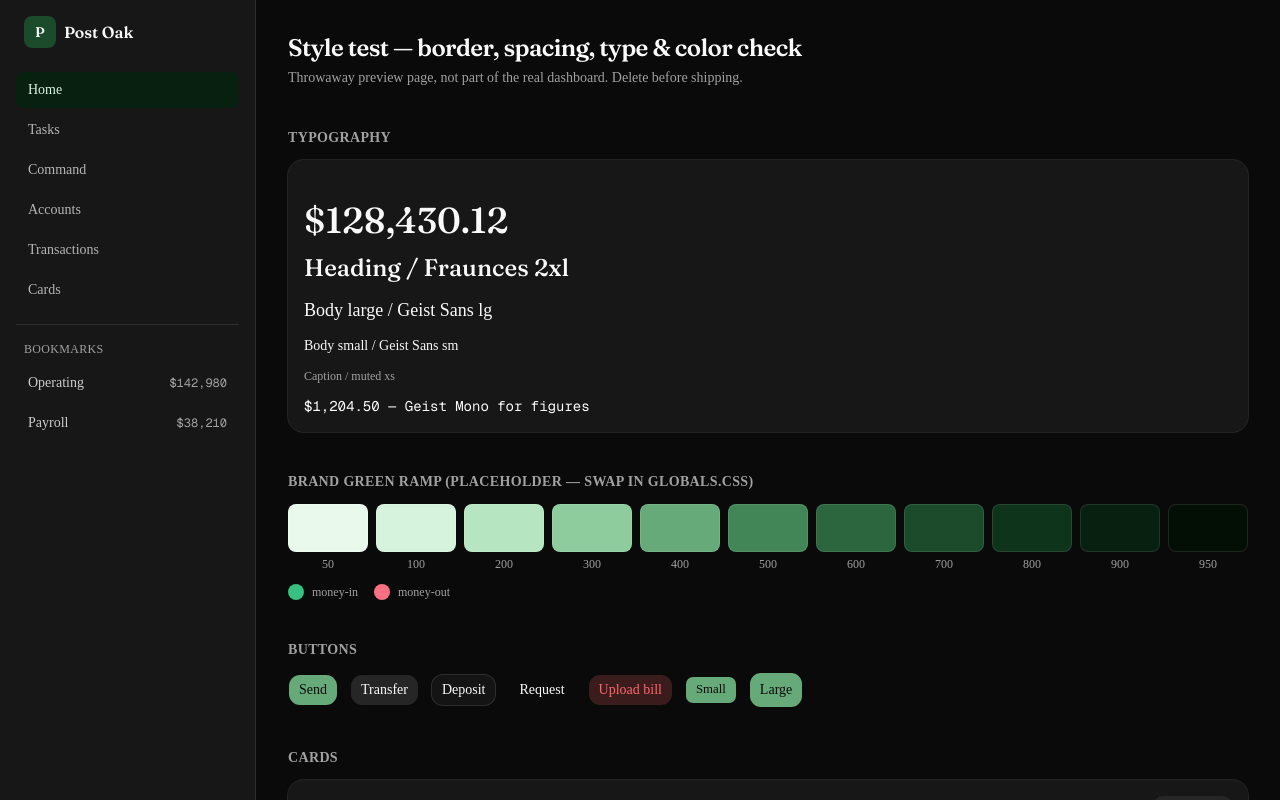
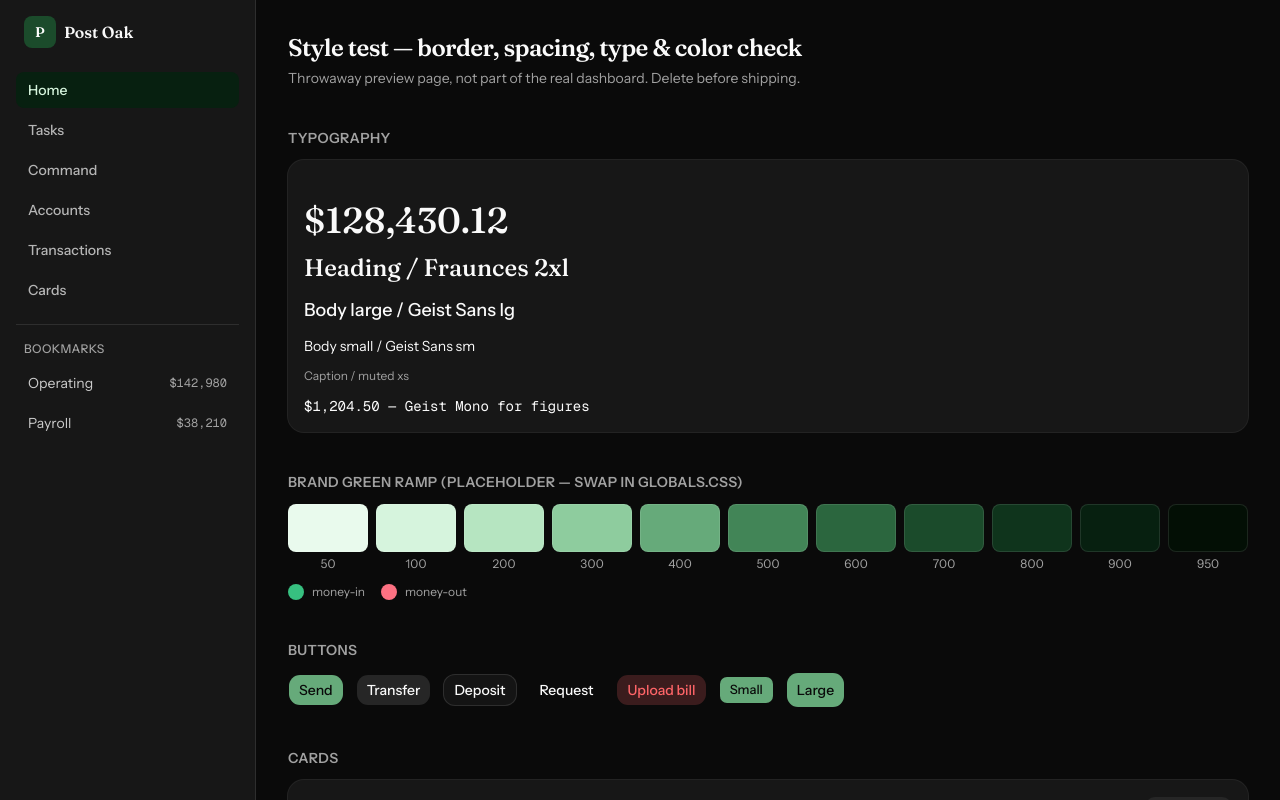
Before and after one commit to zubyan/post_oak_neobank, a Next.js app: page /style-test in a window 1280 px wide. Shown: the top 800 px of the page. Built offline with nearby package versions, Linux system fonts and the light colour scheme.

Commit message:
Fix broken --font-sans self-reference, swap to Instrument Sans for closer Mercury match

```diff
--- a/src/app/globals.css
+++ b/src/app/globals.css
@@ -7,7 +7,7 @@
 @theme inline {
   --color-background: var(--background);
   --color-foreground: var(--foreground);
-  --font-sans: var(--font-sans);
+  --font-sans: var(--font-instrument-sans);
   --font-mono: var(--font-geist-mono);
   --font-heading: var(--font-fraunces);
   --color-sidebar-ring: var(--sidebar-ring);
--- a/src/app/layout.tsx
+++ b/src/app/layout.tsx
@@ -1,9 +1,9 @@
 import type { Metadata } from "next";
-import { Geist, Geist_Mono, Fraunces } from "next/font/google";
+import { Instrument_Sans, Geist_Mono, Fraunces } from "next/font/google";
 import "./globals.css";
 
-const geistSans = Geist({
-  variable: "--font-geist-sans",
+const instrumentSans = Instrument_Sans({
+  variable: "--font-instrument-sans",
   subsets: ["latin"],
 });
 
@@ -27,7 +27,7 @@ export default function RootLayout({ children }: LayoutProps<"/">) {
   return (
     <html
       lang="en"
-      className={`dark ${geistSans.variable} ${geistMono.variable} ${fraunces.variable} h-full antialiased`}
+      className={`dark ${instrumentSans.variable} ${geistMono.variable} ${fraunces.variable} h-full antialiased`}
     >
       <body className="min-h-full flex flex-col">{children}</body>
     </html>
```
